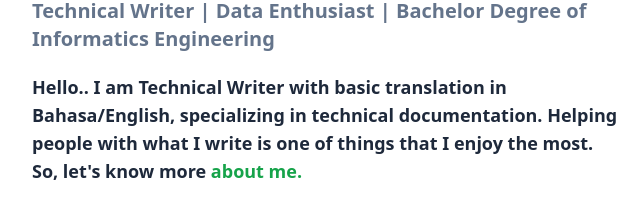
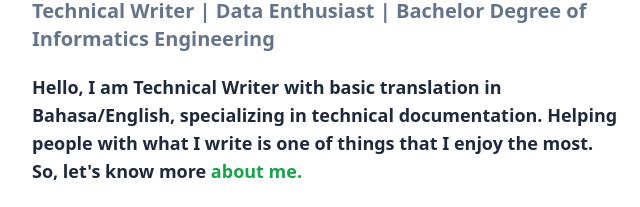
Before and after one commit to VinaAlv/VinaAlvionita-Portfolio, a website: page index.html in a window 1280 px wide. Shown: the part 222-429 px from the top of the page, 0-640 px from the left. Drawn offline with Linux system fonts and the light colour scheme.

Commit message:
Update index.html

```diff
--- a/index.html
+++ b/index.html
@@ -73,7 +73,7 @@
                     <h2 class="text-slate-500 font-semibold mb-5 lg:text-xl">
                         Technical Writer | Data Enthusiast | Bachelor Degree of Informatics Engineering
                     </h2>
-                    <p class="font-medium mb-10 text-secondary leading-relaxed lg:font-semibold lg:text-lg">Hello.. I am
+                    <p class="font-medium mb-10 text-secondary leading-relaxed lg:font-semibold lg:text-lg">Hello, I am
                         Technical Writer with basic translation in Bahasa/English, specializing in technical documentation. Helping people with what I write is one of things that I enjoy the most. So, let's know more
                         <a href="#About" class="text-primary">about me.</a>
                     </p>
```
